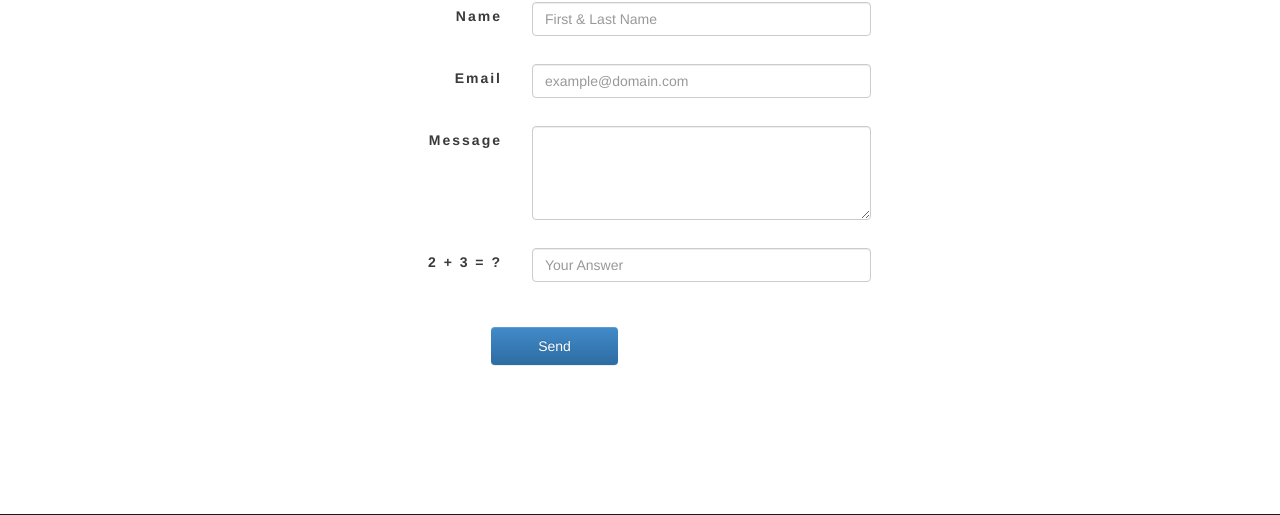
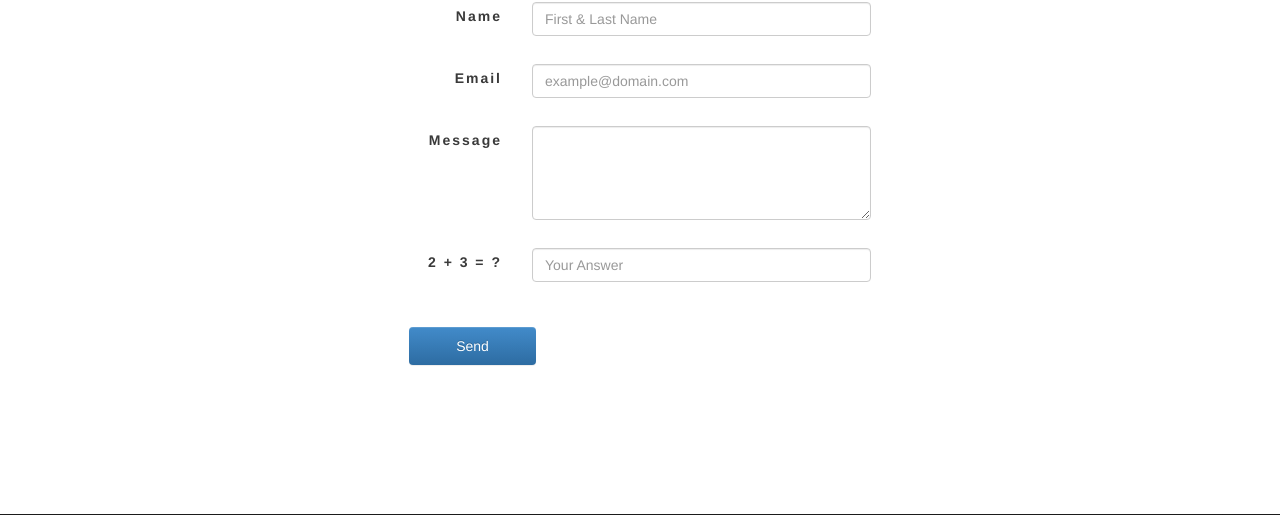
Before and after one commit to inessler/WebApplication, a PHP site: page /Contact.php in a window 1280 px wide. Shown: the part 186-701 px from the top of the page. Run offline with PHP 8.4, Linux system fonts and the light colour scheme; data that the repository does not hold is empty.

Commit message:
Edited spacing for submit form

```diff
--- a/public_html/Contact.php
+++ b/public_html/Contact.php
@@ -210,7 +210,7 @@ if (!$errName && !$errEmail && !$errMessage && !$errHuman) {
 						</div>
 					</div>
 					<div class="form-group">
-						<div class="col-sm-9 col-sm-offset-2 col-md-offset-2">
+						<div class="col-sm-12">
 							<input id="submit" name="submit" type="submit" value="Send" class="btn btn-primary">
 						</div>
 					</div>
```
